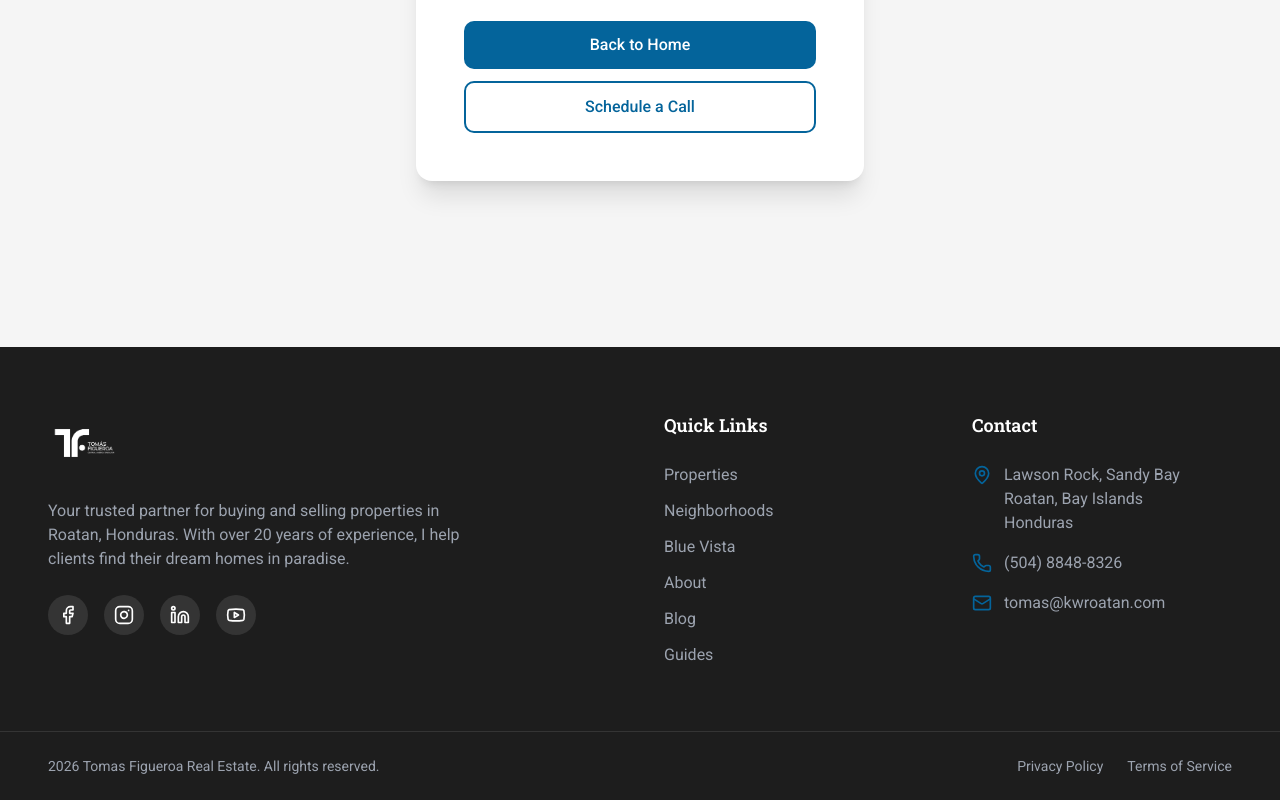
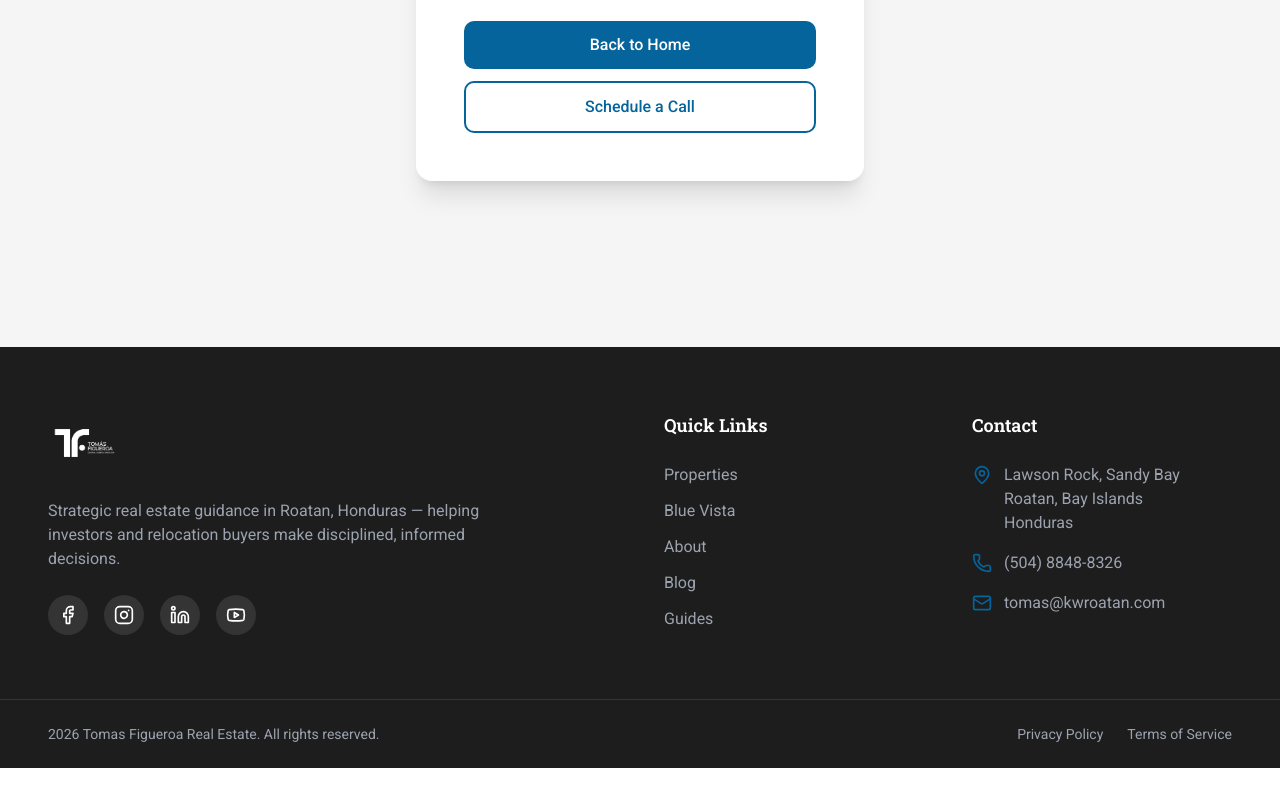
Before and after one commit to tomasfigueroa27/tomas-website, a React (Vite) app: page /#/success in a window 1280 px wide. Shown: the part 453-1253 px from the top of the page. After the commit the page ends 1221 px from the top, so only its background shows below. Built offline with nearby package versions, Linux system fonts and the light colour scheme.

Commit message:
Update Footer.tsx

```diff
--- a/src/sections/Footer.tsx
+++ b/src/sections/Footer.tsx
@@ -16,8 +16,8 @@ const Footer = () => {
               className="h-16 w-auto mb-6"
             />
             <p className="text-gray-400 mb-6 max-w-md">
-              Your trusted partner for buying and selling properties in Roatan, Honduras.
-              With over 20 years of experience, I help clients find their dream homes in paradise.
+              Strategic real estate guidance in Roatan, Honduras — helping investors and
+              relocation buyers make disciplined, informed decisions.
             </p>
             <div className="flex gap-4">
               <a
@@ -45,7 +45,7 @@ const Footer = () => {
                 <Linkedin className="w-5 h-5" />
               </a>
               <a
-                href="https://www.youtube.com/@TomasFigueroa.realtor/featured"
+                href="https://www.youtube.com/channel/UCfH3CqrQxYKPBlXVzw6Sz_Q"
                 target="_blank"
                 rel="noopener"
                 className="w-10 h-10 bg-white/10 rounded-full flex items-center justify-center hover:bg-[#04649b] transition-colors"
@@ -62,8 +62,7 @@ const Footer = () => {
             </h4>
             <ul className="space-y-3">
               <li><a href="/#properties" className="text-gray-400 hover:text-white transition-colors">Properties</a></li>
-              <li><a href="/#neighborhoods" className="text-gray-400 hover:text-white transition-colors">Neighborhoods</a></li>
-              <li><a href="/#/blue-vista" className="text-gray-400 hover:text-white transition-colors">Blue Vista</a></li>
+              <li><a href="/#/new-developments" className="text-gray-400 hover:text-white transition-colors">Blue Vista</a></li>
               <li><a href="/#/about" className="text-gray-400 hover:text-white transition-colors">About</a></li>
               <li><a href="/#/blog" className="text-gray-400 hover:text-white transition-colors">Blog</a></li>
               <li><a href="/#/guides" className="text-gray-400 hover:text-white transition-colors">Guides</a></li>
```
